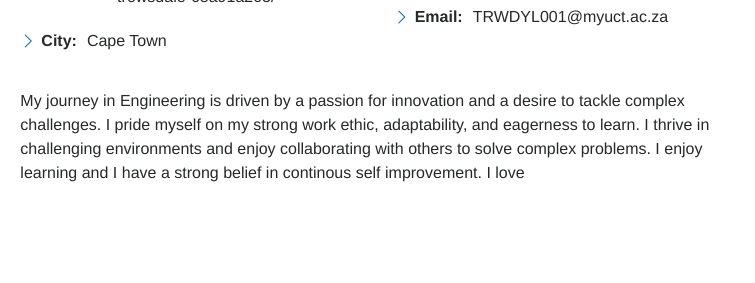
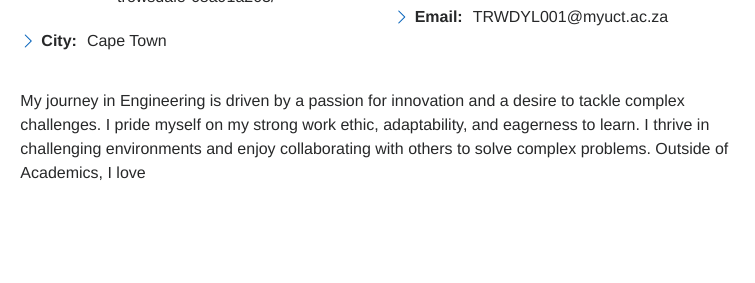
Before and after one commit to Dylan-Trows/Dylan-Trows.github.io, a plain HTML site: page index.html in a window 1280 px wide. Shown: the part 1214-1497 px from the top of the page, 525-1280 px from the left. Drawn offline with Linux system fonts and the light colour scheme.

Commit message:
update index

```diff
--- a/index.html
+++ b/index.html
@@ -9,8 +9,8 @@
   <meta content="" name="keywords">
 
   <!-- Favicons -->
-  <link href="assets/img/favicon.png" rel="icon">
-  <link href="assets/img/apple-touch-icon.png" rel="apple-touch-icon">
+  <link href="assets/img/T.png" rel="icon">
+  <link href="assets/img/T.png" rel="apple-touch-icon">
 
   <!-- Fonts -->
   <link href="https://fonts.googleapis.com" rel="preconnect">
@@ -111,7 +111,7 @@
               </div>
             </div>
             <p class="py-3">
-              My journey in Engineering is driven by a passion for innovation and a desire to tackle complex challenges. I pride myself on my strong work ethic, adaptability, and eagerness to learn. I thrive in challenging environments and enjoy collaborating with others to solve complex problems. I enjoy learning and I have a strong belief in continous self improvement. I love
+              My journey in Engineering is driven by a passion for innovation and a desire to tackle complex challenges. I pride myself on my strong work ethic, adaptability, and eagerness to learn. I thrive in challenging environments and enjoy collaborating with others to solve complex problems. Outside of Academics, I love
             </p>
           </div>
         </div>
```
